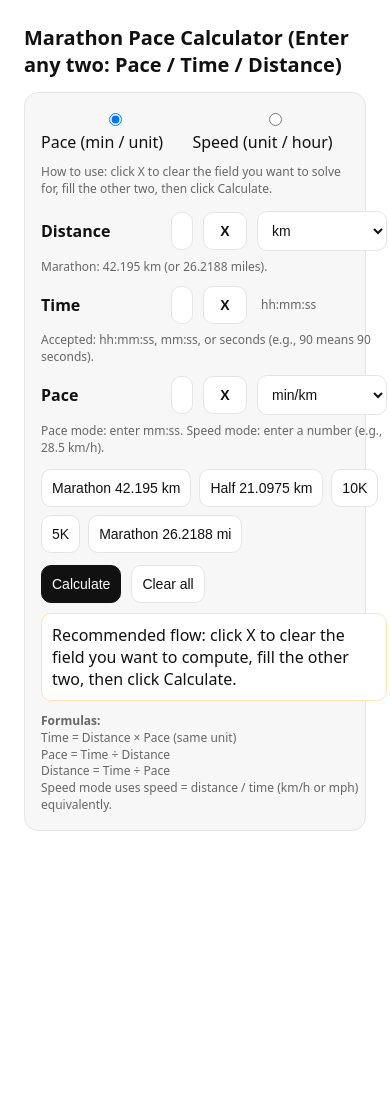
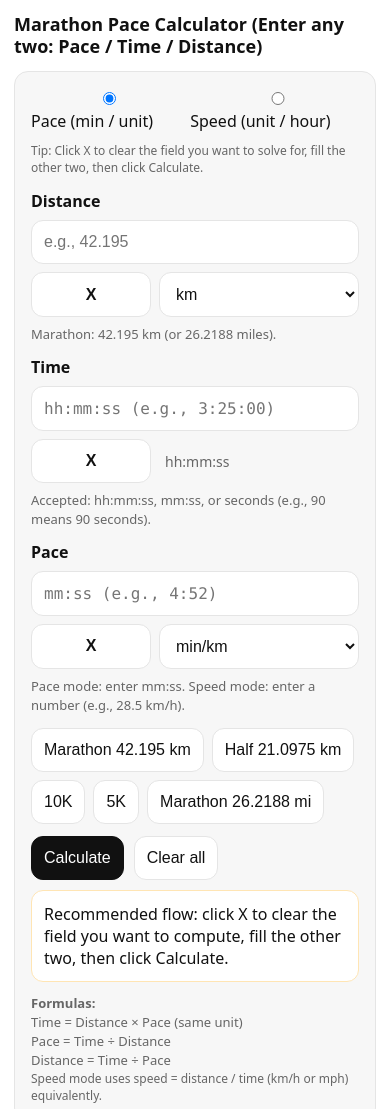
Before and after one commit to fruitfoxlu/pace-calculator, a plain HTML site: page index.html in a window 390 px wide. Shown: the top 1109 px of the page. Before the commit the page ends 855 px from the top, so only its background shows below. Drawn offline with Linux system fonts and the light colour scheme.

Commit message:
mobile friendly

```diff
--- a/index.html
+++ b/index.html
@@ -7,48 +7,87 @@
   <style>
     :root { --fg:#111; --muted:#666; --bg:#fff; --card:#f7f7f7; --line:#e5e5e5; }
     body { font-family: ui-sans-serif, system-ui, -apple-system, Segoe UI, Roboto, Arial;
-           color: var(--fg); background: var(--bg); margin: 0; padding: 24px; }
+           color: var(--fg); background: var(--bg); margin: 0; padding: 18px; }
     .wrap { max-width: 920px; margin: 0 auto; }
-    h1 { font-size: 20px; margin: 0 0 14px; }
+    h1 { font-size: 20px; margin: 0 0 14px; line-height: 1.2; }
     .card { background: var(--card); border: 1px solid var(--line); border-radius: 14px; padding: 16px; }
-    .grid { display: grid; grid-template-columns: 1fr; gap: 12px; }
+    .grid { display: grid; grid-template-columns: 1fr; gap: 14px; }
     @media (min-width: 860px) { .grid { grid-template-columns: 1fr 1fr; } }
 
-    /* label | input | clear | unit */
-    .row { display: grid; grid-template-columns: 120px 1fr 44px 130px; gap: 10px; align-items: center; }
-    .row label { font-weight: 600; }
+    /* Desktop row: label | input | X | unit */
+    .row {
+      display: grid;
+      grid-template-columns: 120px 1fr 52px 140px;
+      gap: 10px;
+      align-items: center;
+    }
+    .row label { font-weight: 650; }
+
+    /* Mobile: stack label, then input, then actions */
+    @media (max-width: 520px) {
+      .row {
+        grid-template-columns: 1fr 52px 140px;
+        grid-template-areas:
+          "label label label"
+          "input input input"
+          "x unit unit";
+        gap: 8px;
+        align-items: stretch;
+      }
+      .row label { grid-area: label; }
+      .row input { grid-area: input; }
+      .row .xbtn { grid-area: x; }
+      .row select, .row .staticUnit { grid-area: unit; }
+      h1 { font-size: 18px; }
+      body { padding: 14px; }
+    }
 
     input, select, button {
-      font-size: 14px; padding: 10px 10px; border: 1px solid var(--line);
-      border-radius: 10px; background: #fff; color: var(--fg);
+      font-size: 16px; /* prevents iOS zoom */
+      padding: 12px 12px;
+      border: 1px solid var(--line);
+      border-radius: 12px;
+      background: #fff;
+      color: var(--fg);
     }
     input { width: 100%; box-sizing: border-box; }
 
     .xbtn {
-      padding: 10px 0;
+      padding: 12px 0;
       text-align: center;
-      font-weight: 700;
+      font-weight: 800;
       background: #fff;
       border: 1px solid var(--line);
       cursor: pointer;
       user-select: none;
+      min-height: 44px; /* touch target */
     }
     .xbtn:hover { background: #f0f0f0; }
 
-    .hint { color: var(--muted); font-size: 12px; line-height: 1.4; margin-top: 8px; }
+    .hint { color: var(--muted); font-size: 13px; line-height: 1.45; margin-top: 8px; }
     .actions { display: flex; gap: 10px; flex-wrap: wrap; margin-top: 12px; }
     button.primary { cursor: pointer; background: #111; color: #fff; border: 1px solid #111; }
     button.secondary { cursor: pointer; background: #fff; color: #111; border: 1px solid var(--line); }
     .mini { font-size: 12px; color: var(--muted); }
-    .status { margin-top: 10px; padding: 10px; border-radius: 10px; border: 1px solid var(--line); background: #fff; }
+    .status { margin-top: 10px; padding: 12px; border-radius: 12px; border: 1px solid var(--line); background: #fff; }
     .status.ok { border-color: #cfead6; }
     .status.warn { border-color: #ffe5b4; }
+
     .presets { display:flex; gap:8px; flex-wrap:wrap; }
     .presets button { background:#fff; color:#111; border:1px solid var(--line); cursor:pointer; }
-    .split { display:flex; gap:10px; align-items:center; flex-wrap:wrap; }
-    .radio { display:flex; gap:12px; align-items:center; }
+
+    .split { display:flex; gap:10px; align-items:flex-start; flex-wrap:wrap; }
+    .radio { display:flex; gap:12px; align-items:center; flex-wrap:wrap; }
     .radio label { font-weight: 500; }
+
     .mono { font-family: ui-monospace, SFMono-Regular, Menlo, Monaco, Consolas, "Liberation Mono", monospace; }
+    .staticUnit { display:flex; align-items:center; padding-left: 6px; color: var(--muted); font-size: 14px; }
+
+    /* Make buttons full-width on very small screens */
+    @media (max-width: 380px) {
+      .actions button { flex: 1 1 auto; width: 100%; }
+      .presets button { flex: 1 1 auto; }
+    }
   </style>
 </head>
 <body>
@@ -61,14 +100,15 @@
           <label><input type="radio" name="mode" value="pace" checked> Pace (min / unit)</label>
           <label><input type="radio" name="mode" value="speed"> Speed (unit / hour)</label>
         </div>
-        <div class="mini">How to use: click X to clear the field you want to solve for, fill the other two, then click Calculate.</div>
+        <div class="mini">Tip: Click X to clear the field you want to solve for, fill the other two, then click Calculate.</div>
       </div>
 
       <div class="grid" style="margin-top:14px;">
         <div>
           <div class="row">
-            <label>Distance</label>
-            <input id="distance" inputmode="decimal" placeholder="e.g., 42.195" />
+            <label for="distance">Distance</label>
+            <input id="distance" inputmode="decimal" placeholder="e.g., 42.195"
+                   autocomplete="off" autocorrect="off" autocapitalize="off" spellcheck="false" />
             <button type="button" class="xbtn" id="clearDistance" title="Clear Distance">X</button>
             <select id="distUnit" aria-label="Distance unit">
               <option value="km" selected>km</option>
@@ -77,17 +117,20 @@
           </div>
           <div class="hint">Marathon: 42.195 km (or 26.2188 miles).</div>
 
-          <div class="row" style="margin-top:10px;">
-            <label>Time</label>
-            <input id="time" class="mono" placeholder="hh:mm:ss (e.g., 3:25:00)" />
+          <div class="row" style="margin-top:12px;">
+            <label for="time">Time</label>
+            <input id="time" class="mono" placeholder="hh:mm:ss (e.g., 3:25:00)"
+                   inputmode="numeric"
+                   autocomplete="off" autocorrect="off" autocapitalize="off" spellcheck="false" />
             <button type="button" class="xbtn" id="clearTime" title="Clear Time">X</button>
-            <div class="mini" style="padding-left:4px;">hh:mm:ss</div>
+            <div class="staticUnit">hh:mm:ss</div>
           </div>
           <div class="hint">Accepted: hh:mm:ss, mm:ss, or seconds (e.g., 90 means 90 seconds).</div>
 
-          <div class="row" style="margin-top:10px;">
+          <div class="row" style="margin-top:12px;">
             <label><span id="paceLabel">Pace</span></label>
-            <input id="pace" class="mono" placeholder="Pace: mm:ss (e.g., 4:52) / Speed: 12.5" />
+            <input id="pace" class="mono" placeholder="Pace: mm:ss (e.g., 4:52) / Speed: 12.5"
+                   autocomplete="off" autocorrect="off" autocapitalize="off" spellcheck="false" />
             <button type="button" class="xbtn" id="clearPace" title="Clear Pace/Speed">X</button>
             <select id="paceUnit" aria-label="Pace or speed unit">
               <option value="minPerKm" selected>min/km</option>
@@ -155,13 +198,11 @@
     return Number.isFinite(x) && x > 0 ? x : null;
   }
 
-  // Parse time string: "hh:mm:ss" or "mm:ss" or "ss"
   function parseTimeToSeconds(s) {
     if (!s) return null;
     const t = String(s).trim();
     if (!t) return null;
 
-    // raw seconds like "90"
     if (/^\d+(\.\d+)?$/.test(t)) {
       const sec = Number(t);
       return Number.isFinite(sec) && sec > 0 ? sec : null;
@@ -191,13 +232,11 @@
     return `${hh}:${pad(mm)}:${pad(ss)}`;
   }
 
-  // Pace format "mm:ss" -> seconds per unit; also accept number minutes like "4.5"
   function parsePaceToSecondsPerUnit(s) {
     if (!s) return null;
     const t = String(s).trim();
     if (!t) return null;
 
-    // "mm:ss"
     if (/^\d+:\d+(\.\d+)?$/.test(t)) {
       const [m, sec] = t.split(":");
       const mm = Number(m), ss = Number(sec);
@@ -206,7 +245,6 @@
       return total > 0 ? total : null;
     }
 
-    // minutes as number e.g., 4.5 -> 270 sec
     if (/^\d+(\.\d+)?$/.test(t)) {
       const minutes = Number(t);
       const total = minutes * 60;
@@ -227,14 +265,13 @@
     return modeRadios.find(r => r.checked)?.value ?? "pace";
   }
 
-  // Convert distance to kilometers as internal canonical
   function toKm(distance, unit) {
     if (unit === "km") return distance;
-    return distance * 1.609344; // miles -> km
+    return distance * 1.609344;
   }
   function fromKm(km, unit) {
     if (unit === "km") return km;
-    return km / 1.609344; // km -> miles
+    return km / 1.609344;
   }
 
   function syncUnitsForMode() {
@@ -247,6 +284,7 @@
       paceUnitEl.querySelector('option[value="minPerKm"]').disabled = false;
       paceUnitEl.querySelector('option[value="minPerMi"]').disabled = false;
       paceEl.placeholder = "mm:ss (e.g., 4:52)";
+      paceEl.setAttribute("inputmode", "numeric");
     } else {
       paceLabelEl.textContent = "Speed";
       if (!["kmph", "mph"].includes(paceUnitEl.value)) paceUnitEl.value = "kmph";
@@ -255,6 +293,7 @@
       paceUnitEl.querySelector('option[value="minPerKm"]').disabled = true;
       paceUnitEl.querySelector('option[value="minPerMi"]').disabled = true;
       paceEl.placeholder = "number (e.g., 28.5)";
+      paceEl.setAttribute("inputmode", "decimal");
     }
   }
 
@@ -299,10 +338,9 @@
       let paceSecPerKm = null;
       if (paceSecondsPerUnit != null) {
         if (paceUnit === "minPerKm") paceSecPerKm = paceSecondsPerUnit;
-        else if (paceUnit === "minPerMi") paceSecPerKm = paceSecondsPerUnit / 1.609344; // sec/mi -> sec/km
+        else if (paceUnit === "minPerMi") paceSecPerKm = paceSecondsPerUnit / 1.609344;
       }
 
-      // Missing distance
       if (!hasDist && hasTime && paceSecPerKm != null) {
         distKm = timeSec / paceSecPerKm;
         const outDist = fromKm(distKm, distUnit);
@@ -310,14 +348,12 @@
         setStatus("Distance computed.", "ok");
         return;
       }
-      // Missing time
       if (!hasTime && hasDist && paceSecPerKm != null) {
         const outTime = distKm * paceSecPerKm;
         timeEl.value = formatSecondsToHMS(outTime);
         setStatus("Time computed.", "ok");
         return;
       }
-      // Missing pace
       if (!hasThird && hasDist && hasTime) {
         const secPerKm = timeSec / distKm;
         if (paceUnit === "minPerKm") paceEl.value = formatSecondsPerUnitToPace(secPerKm);
@@ -336,7 +372,6 @@
         else if (paceUnit === "mph") speedKmph = speedUnitPerHour * 1.609344;
       }
 
-      // Missing distance
       if (!hasDist && hasTime && speedKmph != null) {
         const hours = timeSec / 3600;
         distKm = speedKmph * hours;
@@ -345,14 +380,12 @@
         setStatus("Distance computed.", "ok");
         return;
       }
-      // Missing time
       if (!hasTime && hasDist && speedKmph != null) {
         const hours = distKm / speedKmph;
         timeEl.value = formatSecondsToHMS(hours * 3600);
         setStatus("Time computed.", "ok");
         return;
       }
-      // Missing speed
       if (!hasThird && hasDist && hasTime) {
         const hours = timeSec / 3600;
         const kmph = distKm / hours;
@@ -374,7 +407,6 @@
     setStatus("Cleared. Fill any two fields, then click Calculate.", "warn");
   }
 
-  // Buttons
   el("calcBtn").addEventListener("click", calc);
   el("clearAllBtn").addEventListener("click", clearAll);
 
@@ -382,13 +414,11 @@
   el("clearTime").addEventListener("click", () => { timeEl.value = ""; setStatus("Time cleared. Fill the other two, then click Calculate.", "warn"); });
   el("clearPace").addEventListener("click", () => { paceEl.value = ""; setStatus("Pace/Speed cleared. Fill the other two, then click Calculate.", "warn"); });
 
-  // Mode change: sync units only
   modeRadios.forEach(r => r.addEventListener("change", () => {
     syncUnitsForMode();
     setStatus("Mode switched. Use X to clear the field you want to compute, then click Calculate.", "warn");
   }));
 
-  // Presets set distance only
   document.querySelectorAll(".presets button").forEach(btn => {
     btn.addEventListener("click", () => {
       const d = btn.getAttribute("data-dist");
@@ -399,11 +429,9 @@
     });
   });
 
-  // Unit change does not auto-calc
   distUnitEl.addEventListener("change", () => setStatus("Units changed. Click Calculate to compute.", "warn"));
   paceUnitEl.addEventListener("change", () => setStatus("Units changed. Click Calculate to compute.", "warn"));
 
-  // Init
   syncUnitsForMode();
 })();
 </script>
```
